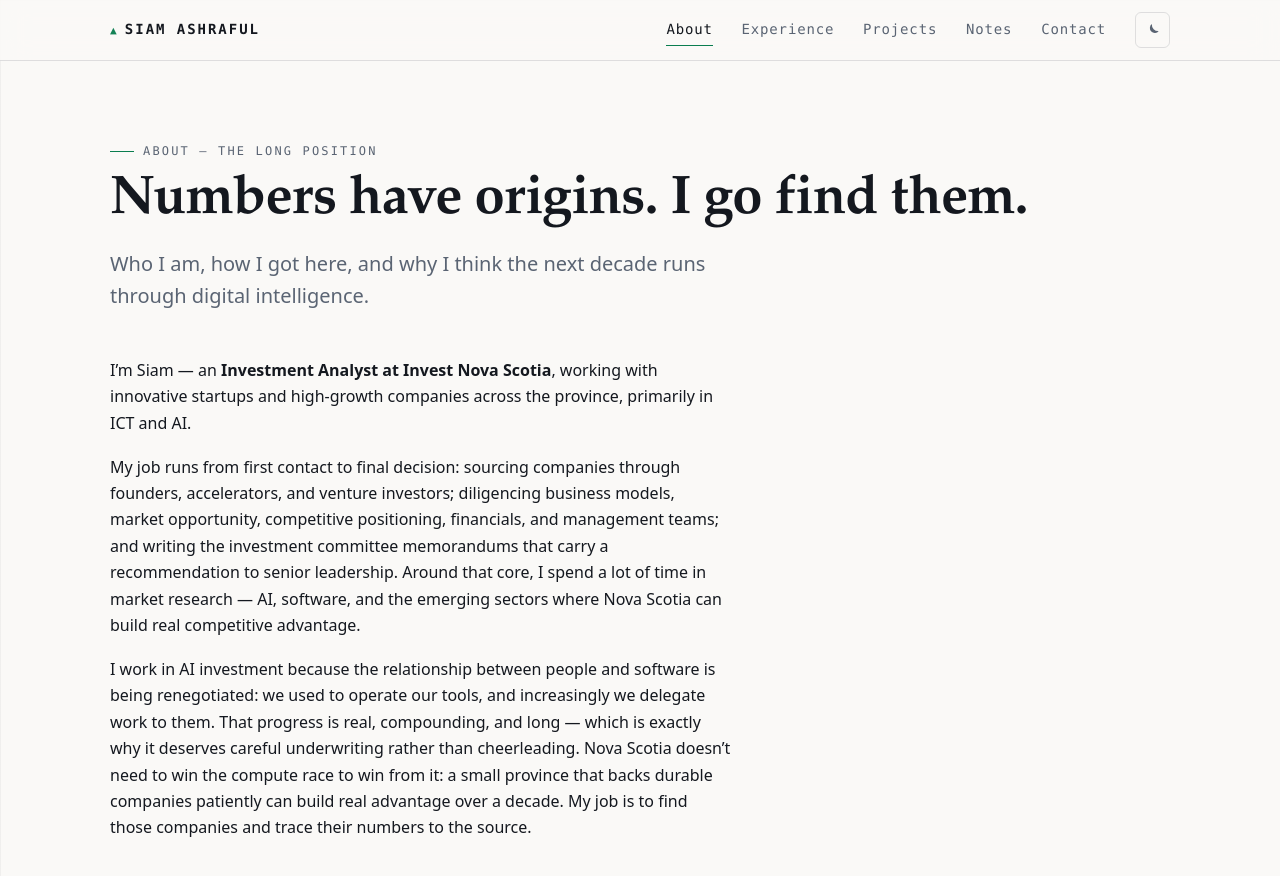
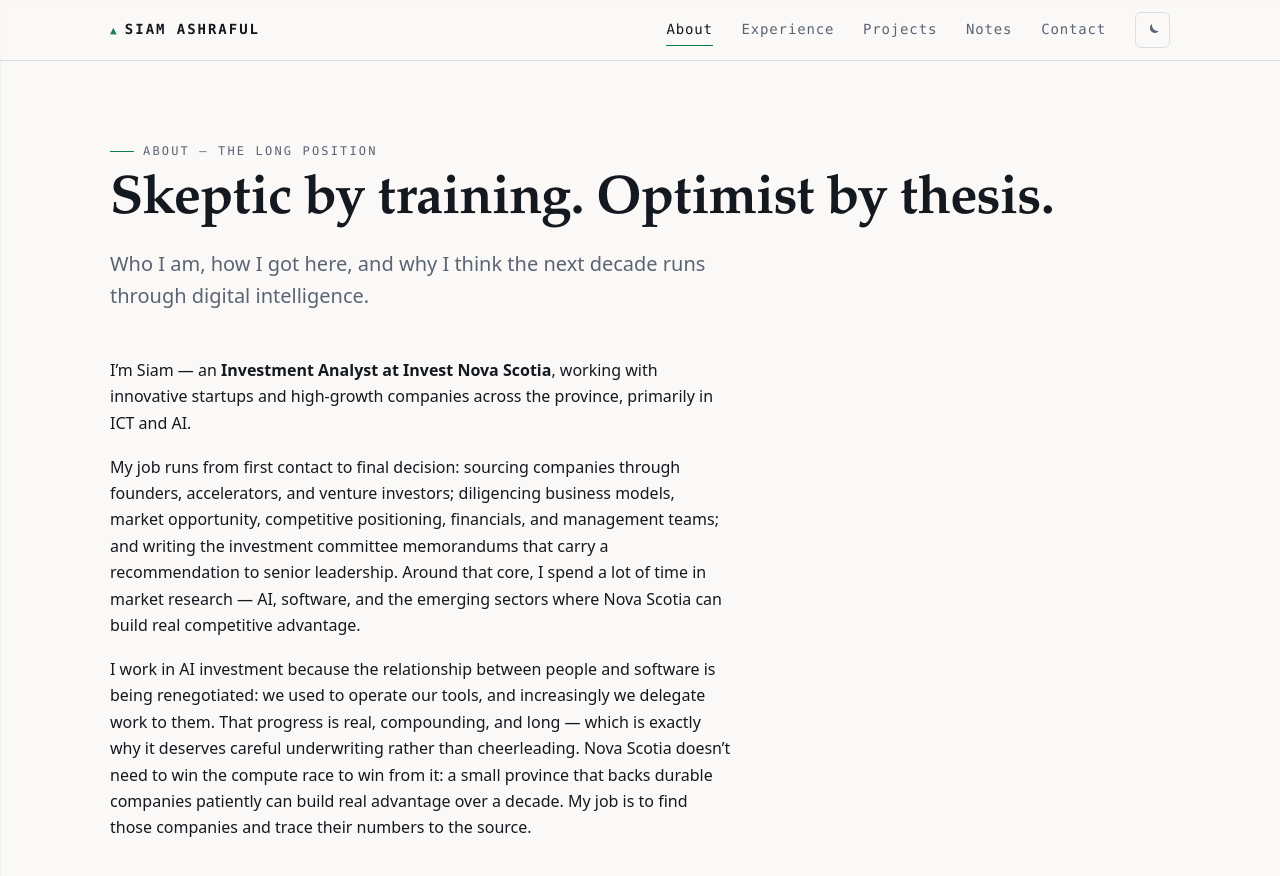
Before and after one commit to siamashraful/siamashraful.github.io, a Jekyll site: the page built from about.md, in a window 1280 px wide and 900 px high. Shown: the top 876 px of the window. Built offline with Jekyll 4.4.1, drawn with Linux system fonts in a browser that asks for light colours.

Commit message:
Retitle About: "Skeptic by training. Optimist by thesis."
Co-Authored-By: Claude Fable 5 <noreply@anthropic.com>

```diff
--- a/about.md
+++ b/about.md
@@ -2,7 +2,7 @@
 layout: page
 title: About
 eyebrow: "About — The long position"
-heading: "Numbers have origins. I go find them."
+heading: "Skeptic by training. Optimist by thesis."
 permalink: /about/
 description: "Who I am, how I got here, and why I think the next decade runs through digital intelligence."
 ---
```
